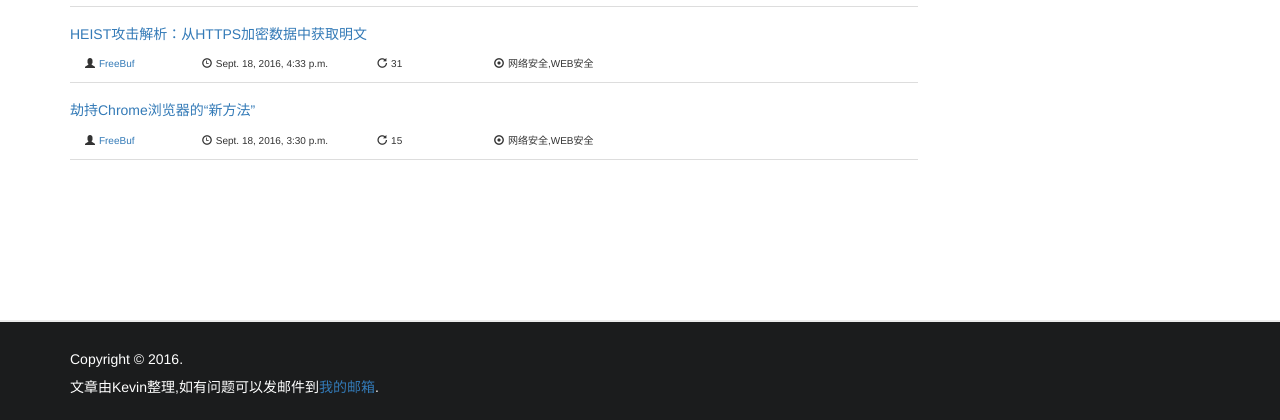
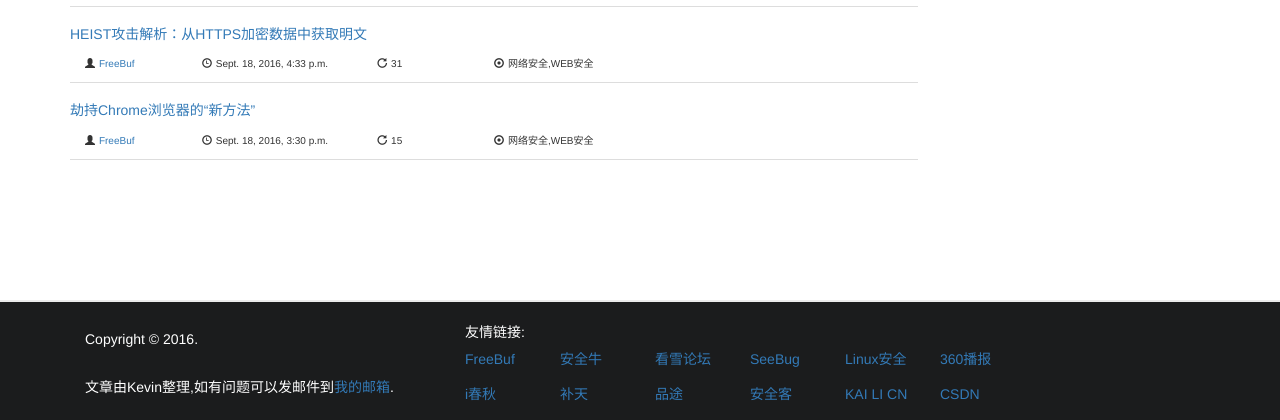
Before and after one commit to Tengfei1010/it1004, a Django app: page /blog/ in a window 1280 px wide. Shown: the part 829-1249 px from the top of the page. Run offline with Django 3.2, Linux system fonts and the light colour scheme; data comes from the database, SQL or seed files in the repository; some libraries are stand-ins or nearby versions.

Commit message:
添加友情链接

```diff
--- a/beeblog/templates/beeblog/index.html
+++ b/beeblog/templates/beeblog/index.html
@@ -142,8 +142,30 @@
         <div style="min-height: 200px;"></div>
         <div id="footer">
             <div class="container" style="padding-top: 20px;">
-                <h5>Copyright © 2016. </h5>
-                <span>文章由Kevin整理,如有问题可以发邮件到<a href="mailto:tutengfei.kevin@gmail.com" target="_top">我的邮箱</a>.</span>
+                <div class="col-md-4">
+                    <h5>Copyright © 2016. </h5> <br/>
+                    <span>文章由Kevin整理,如有问题可以发邮件到<a href="mailto:tutengfei.kevin@gmail.com" target="_top">我的邮箱</a>.</span>
+                </div>
+                <div class="col-md-6">
+                     友情链接:
+                    <div class="row">
+                        <div class="col-md-2"><h5><a href="http://www.freebuf.com/">FreeBuf</a></h5></div>
+                        <div class="col-md-2"><h5><a href="http://www.aqniu.com/">安全牛</a></h5></div>
+                        <div class="col-md-2"><h5><a href="http://bbs.pediy.com/">看雪论坛</a></h5></div>
+                        <div class="col-md-2"><h5><a href="https://www.seebug.org/">SeeBug</a></h5></div>
+                        <div class="col-md-2"><h5><a href="http://www.linux520.com/">Linux安全</a></h5></div>
+                        <div class="col-md-2"><h5><a href="http://bobao.360.cn/">360播报</a></h5></div>
+                    </div>
+                    <div class="row">
+                        <div class="col-md-2"><h5><a href="http://www.ichunqiu.com/">i春秋</a></h5></div>
+                        <div class="col-md-2"><h5><a href="http://butian.360.cn/">补天</a></h5></div>
+                        <div class="col-md-2"><h5><a href="http://www.pintu360.com/">品途</a></h5></div>
+                        <div class="col-md-2"><h5><a href="http://bobao.360.cn/">安全客</a></h5></div>
+                        <div class="col-md-2"><h5><a href="http://www.kali.org.cn/">KAI LI CN</a></h5></div>
+                        <div class="col-md-2"><h5><a href="http://www.csdn.net/">CSDN</a></h5></div>
+                    </div>
+
+                </div>
             </div>
         </div>
     {% endblock %}
--- a/media/css/main.css
+++ b/media/css/main.css
@@ -41,7 +41,7 @@ html, body {
 #footer {
     background: #1B1C1D;
     width: 100%;
-    height: 100px;
+    height: 120px;
     position: absolute;
     bottom: 0;
     left: 0;
```
